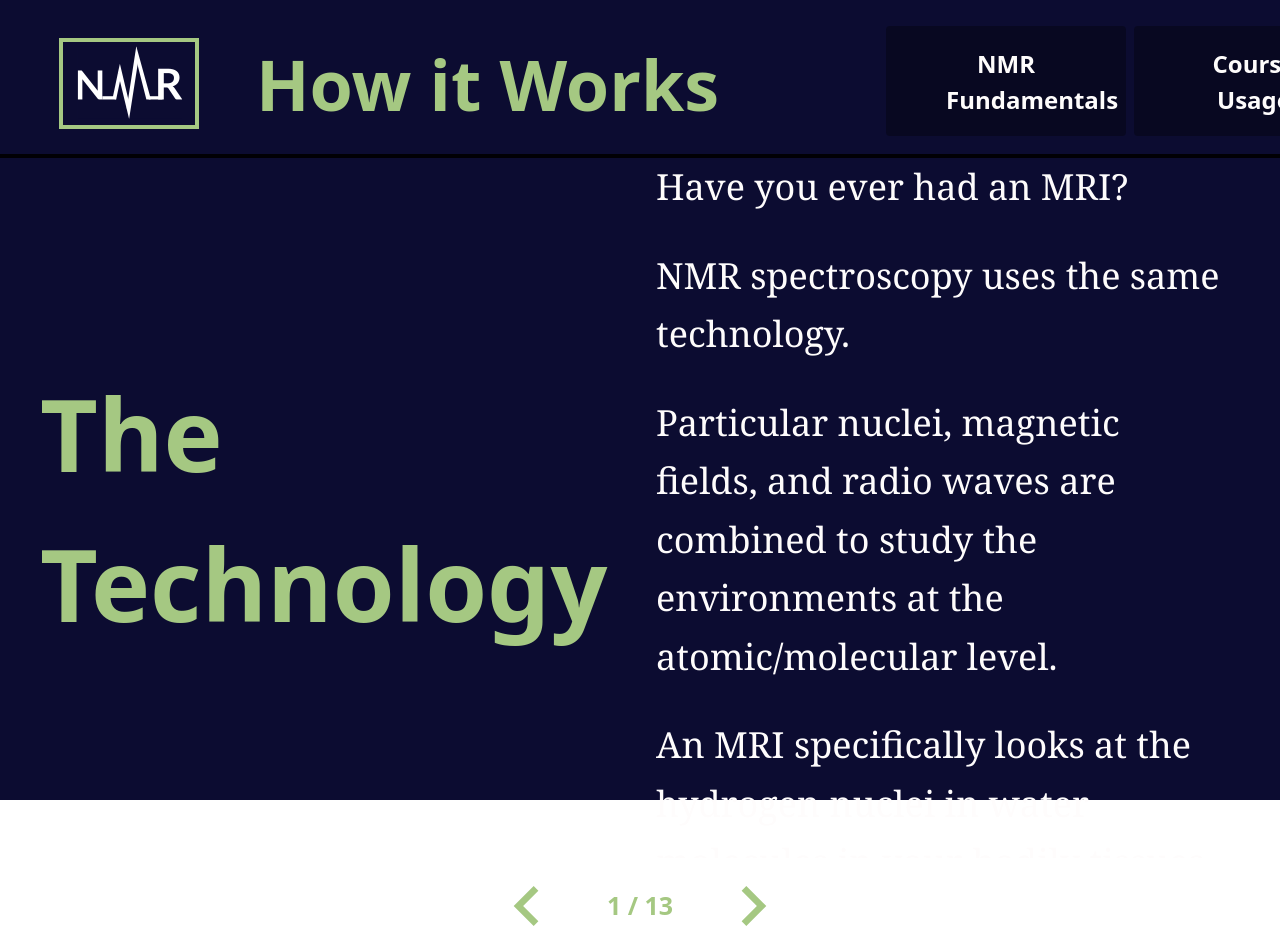
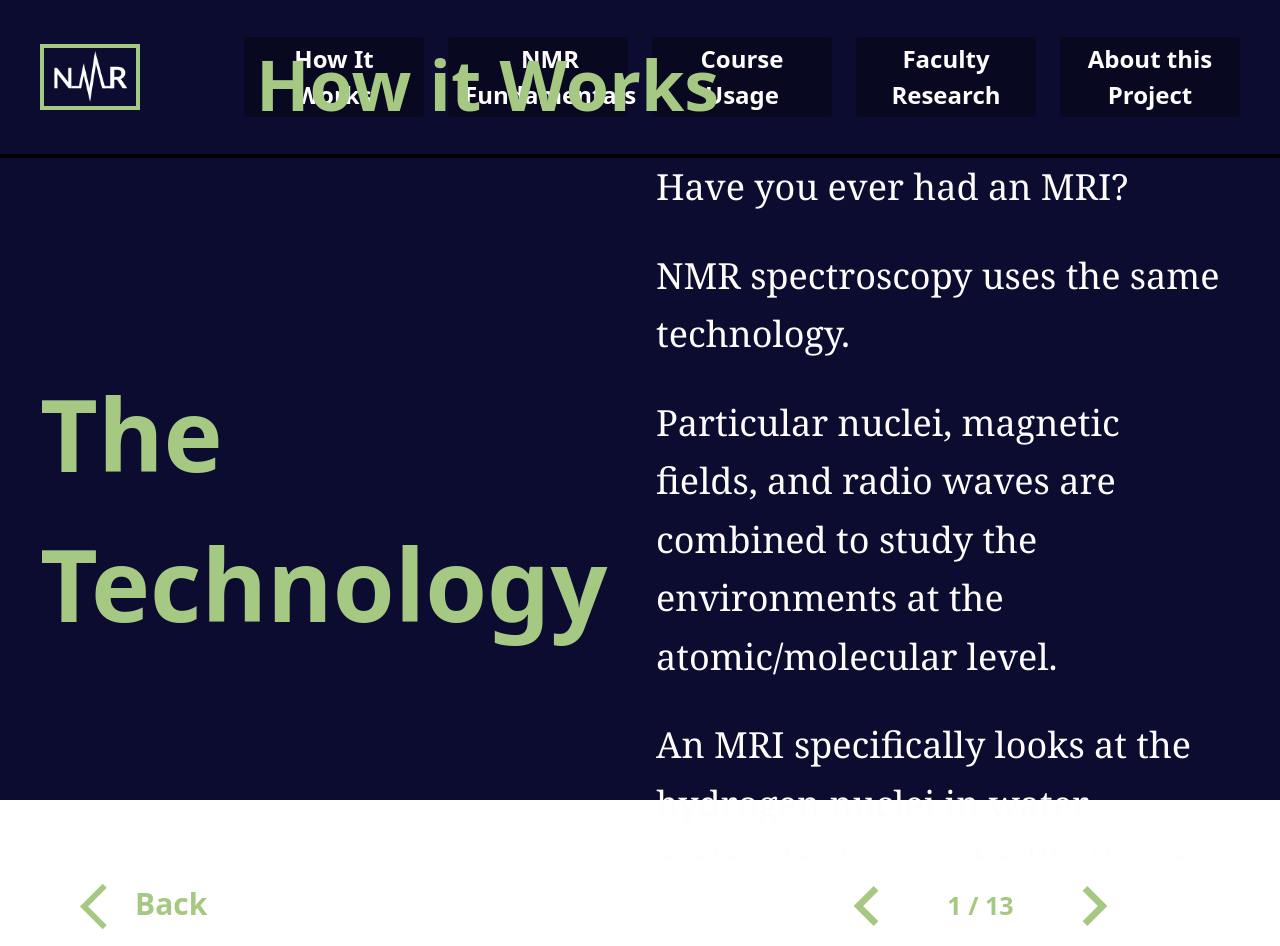
Before and after one commit to phucho0307/NMR-Display, a React (Vite) app in the folder frontend/: page /how-it-works in a window 1280 px wide. Built offline with nearby package versions, Linux system fonts and the light colour scheme.

Commit message:
syncing the main with nour

```diff
--- a/frontend/src/components/Navbar.tsx
+++ b/frontend/src/components/Navbar.tsx
@@ -1,48 +1,46 @@
 import { Link } from "react-router";
 
 export default function Navbar() {
-
   return (
-    <nav className="nav w-full h-[158px] bg-[#0C0C31] border-b-[4px] border-[#010005] fixed">
-      <Link
-        to="/"
-        className="logo absolute top-[38px] left-[59px] text-[#FEFCFC]"
-      >
+    <nav className="w-full h-[158px] bg-[#0C0C31] border-b-[4px] border-[#010005] fixed flex items-center justify-between px-10">
+      <Link to="/" className="text-[#FEFCFC]">
         <img
           src="/images/NMR-Logo.png"
           alt="NMR LOGO"
-          className="border-[4px] border-[#A5C882]"
-        ></img>
+          className="border-[4px] border-[#A5C882] w-[100px] h-auto"
+        />
       </Link>
 
-      <div className="text-[#FEFCFC]">
+      <div className="flex space-x-6">
+        <Link
+          to="/how-it-works"
+          className="w-[180px] h-[80px] flex flex-col flex-wrap justify-center items-center font-semibold text-[24px] rounded bg-[#080821] text-[#FEFCFC] text-center px-4 py-2"
+        >
+          How It Works
+        </Link>
         <Link
           to="/nmr-fundamentals"
-          className="absolute left-[886px] top-[26px] w-[240px] h-[110px] font-semibold text-[24px] px-15 py-5 rounded bg-[#080821] text-center"
+          className="w-[180px] h-[80px] flex flex-col flex-wrap justify-center items-center font-semibold text-[24px] rounded bg-[#080821] text-[#FEFCFC] text-center px-4 py-2"
         >
-          NMR
-          <br />
-          Fundamentals
+          NMR Fundamentals
         </Link>
         <Link
           to="/course-usage"
-          className="absolute left-[1134px] top-[26px] w-[240px] h-[110px] font-semibold text-[24px] px-15 py-5 rounded bg-[#080821] text-center"
+          className="w-[180px] h-[80px] flex flex-col flex-wrap justify-center items-center font-semibold text-[24px] rounded bg-[#080821] text-[#FEFCFC] text-center px-4 py-2"
         >
           Course Usage
         </Link>
         <Link
           to="/faculty-research"
-          className="absolute left-[1382px] top-[26px] w-[240px] h-[110px] font-semibold text-[24px] px-15 py-5 rounded bg-[#080821] text-center"
+          className="w-[180px] h-[80px] flex flex-col flex-wrap justify-center items-center font-semibold text-[24px] rounded bg-[#080821] text-[#FEFCFC] text-center px-4 py-2"
         >
           Faculty Research
         </Link>
         <Link
           to="/about-project"
-          className="absolute left-[1630px] top-[26px] w-[240px] h-[110px] font-semibold text-[24px] px-15 py-5 rounded bg-[#080821] text-center"
+          className="w-[180px] h-[80px] flex flex-col flex-wrap justify-center items-center font-semibold text-[24px] rounded bg-[#080821] text-[#FEFCFC] text-center px-4 py-2"
         >
-          About this
-          <br />
-          Project
+          About this Project
         </Link>
       </div>
     </nav>
--- a/frontend/src/pages/HowItWorks.tsx
+++ b/frontend/src/pages/HowItWorks.tsx
@@ -13,6 +13,8 @@ import NMRSpectrumOfMethanol from "../components/NMRSpectrumOfMethanol";
 import TwoPeaks from "../components/TwoPeaks";
 import ShorterPeaks from "../components/ShorterPeaks";
 import TallerPeaks from "../components/TallerPeaks";
+import ArrowBackIosIcon from "@mui/icons-material/ArrowBackIos";
+import { Link } from "react-router";
 
 /**
  * Renders the "How It Works" interactive component with navigation controls.
@@ -62,7 +64,7 @@ export default function HowItWorksComponent(): React.ReactElement {
   const handlePrev = () => {
     setShowComponent(false);
     setCurrentIndex(
-      (prev) => (prev - 1 + HowItWorks.length) % HowItWorks.length,
+      (prev) => (prev - 1 + HowItWorks.length) % HowItWorks.length
     );
   };
 
@@ -87,7 +89,7 @@ export default function HowItWorksComponent(): React.ReactElement {
 
   // Finds the current component based on the componentNumber.
   const currentComponent = componentMapping.find(
-    (item) => item.id === componentNumber,
+    (item) => item.id === componentNumber
   );
 
   /**
@@ -114,7 +116,7 @@ export default function HowItWorksComponent(): React.ReactElement {
 
     return () => {
       buttons.forEach((button) =>
-        button.removeEventListener("click", handleClick),
+        button.removeEventListener("click", handleClick)
       );
     };
   }, [currentIndex]);
@@ -147,7 +149,13 @@ export default function HowItWorksComponent(): React.ReactElement {
       </div>
 
       {/* Navigation buttons */}
-      <div className="flex gap-10 items-center">
+      <div className="flex gap-10 items-center w-full px-20">
+        <div className="flex items-center text-[#A5C882] text-[30px] font-bold justify-self-start mr-145">
+          <Link to="/">
+            <ArrowBackIosIcon sx={{ fontSize: 55 }} />
+            <span>Back</span>
+          </Link>
+        </div>
         <button
           onClick={handlePrev}
           className="hover:scale-110 transition-transform"
--- a/frontend/src/pages/NMRFundamentals.tsx
+++ b/frontend/src/pages/NMRFundamentals.tsx
@@ -1,4 +1,5 @@
 import { Link } from "react-router";
+import ArrowBackIosIcon from "@mui/icons-material/ArrowBackIos";
 
 export default function NMRFundamentals() {
   return (
@@ -35,20 +36,29 @@ export default function NMRFundamentals() {
           to="/interpreting"
           className="flex font-semibold items-center justify-center text-[40px]  w-[395px] h-[140px] rounded bg-[#080821] text-center"
         >
-          Interpreting<br/>NMR Spectrum
+          Interpreting
+          <br />
+          NMR Spectrum
         </Link>
-        < Link
+        <Link
           to="/diagram"
           className="flex font-semibold items-center justify-center text-[40px]  w-[395px] h-[140px] rounded bg-[#080821] text-center"
         >
-          Diagram of <br/> Componets
+          Diagram of <br /> Componets
         </Link>
+      </div>
+      {/* Navigation buttons */}
+      <div className="flex gap-10 items-center w-full px-20">
+        <div className="flex items-center text-[#A5C882] text-[30px] font-bold justify-self-start mr-145">
+          <Link to="/">
+            <ArrowBackIosIcon sx={{ fontSize: 55 }} />
+            <span>Back</span>
+          </Link>
+        </div>
       </div>
       <h1 className="absolute text-[#A5C882] text-[65px] font-semibold top-[35px] left-[230px]">
         NMR Fundamentals
       </h1>
-
-
     </main>
   );
 }
```
